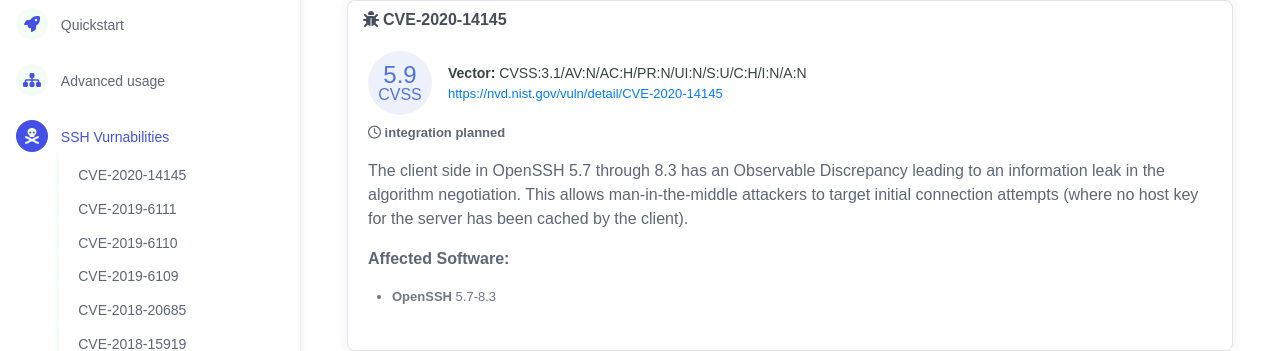
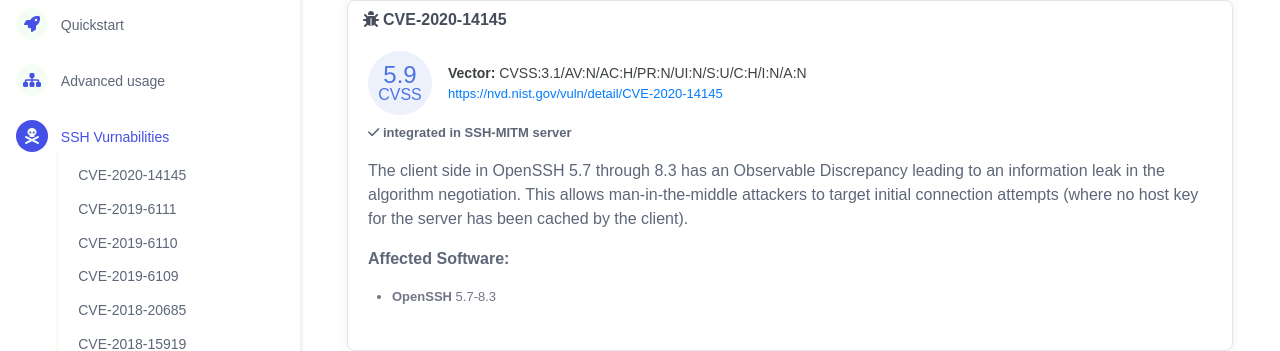
Before and after one commit to ssh-mitm/ssh-mitm, a Sphinx documentation site: the page built from doc/CVE-2020-14145.rst, in a window 1280 px wide and 900 px high. Shown: the part 157-508 px from the top of the window. Built offline with Sphinx 7.4.7, drawn with Linux system fonts in a browser that asks for light colours; nearby versions of some CDN libraries.

```diff
--- a/doc/CVE-2020-14145.rst
+++ b/doc/CVE-2020-14145.rst
@@ -22,7 +22,7 @@ CVE-2020-14145
                     </div>
                 </div>
                 <p class="widget-49-meeting-integration">
-                    <i class="far fa-clock"></i> integration planned
+                    <i class="fas fa-check"></i> integrated in SSH-MITM server
                 </p>
                 <p class="widget-49-meeting-text">
                     The client side in OpenSSH 5.7 through 8.3 has an Observable Discrepancy
--- a/setup.py
+++ b/setup.py
@@ -13,7 +13,7 @@ with open(path.join(this_directory, 'README.md'), encoding='utf-8') as f:
 
 setup(
     name='ssh-mitm',
-    version='0.3.18',
+    version='0.3.19',
     author='SSH-MITM Dev-Team',
     author_email='support@ssh-mitm.at',
     description='ssh mitm server for security audits supporting public key authentication, session hijacking and file manipulation',
```
